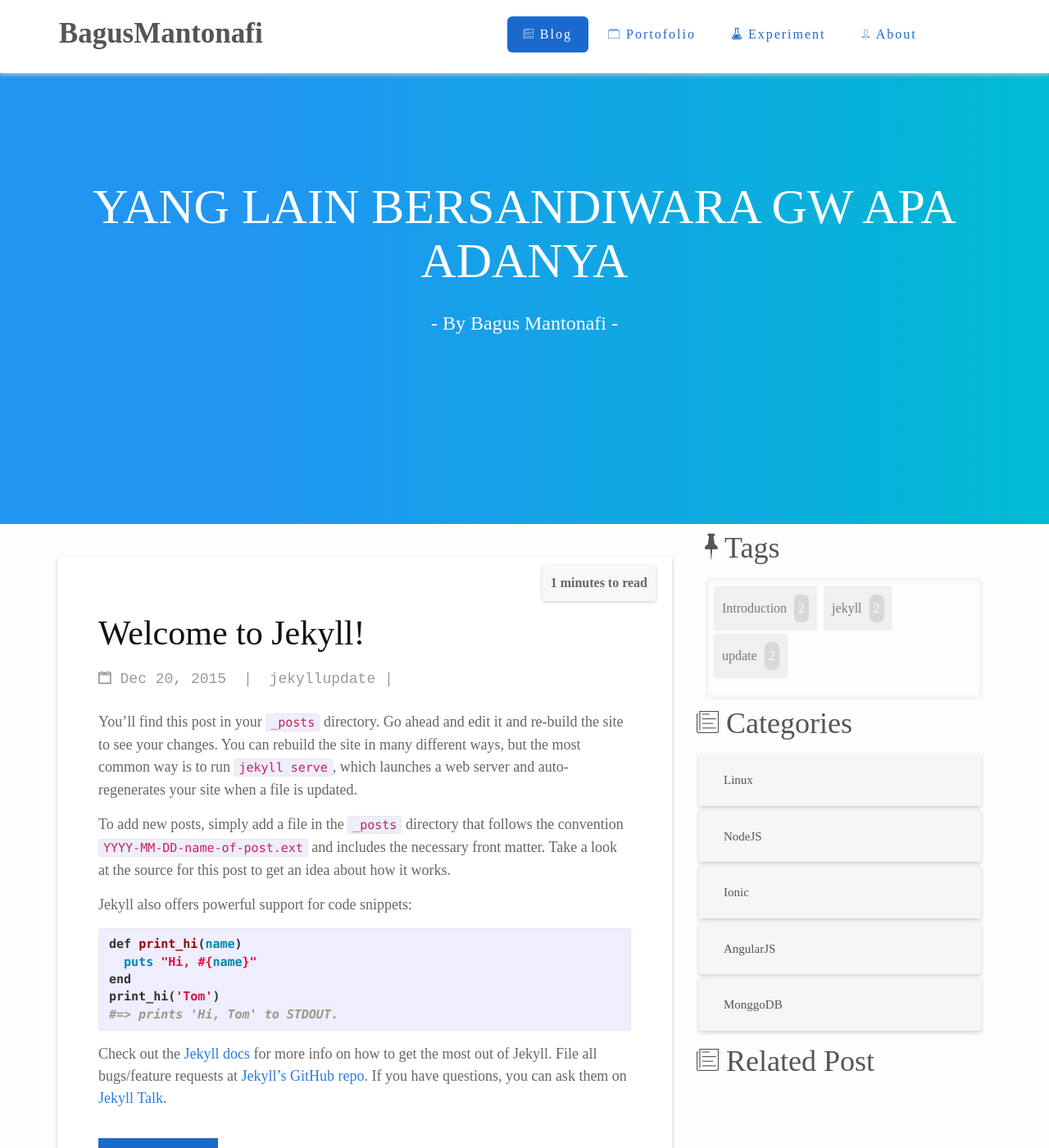
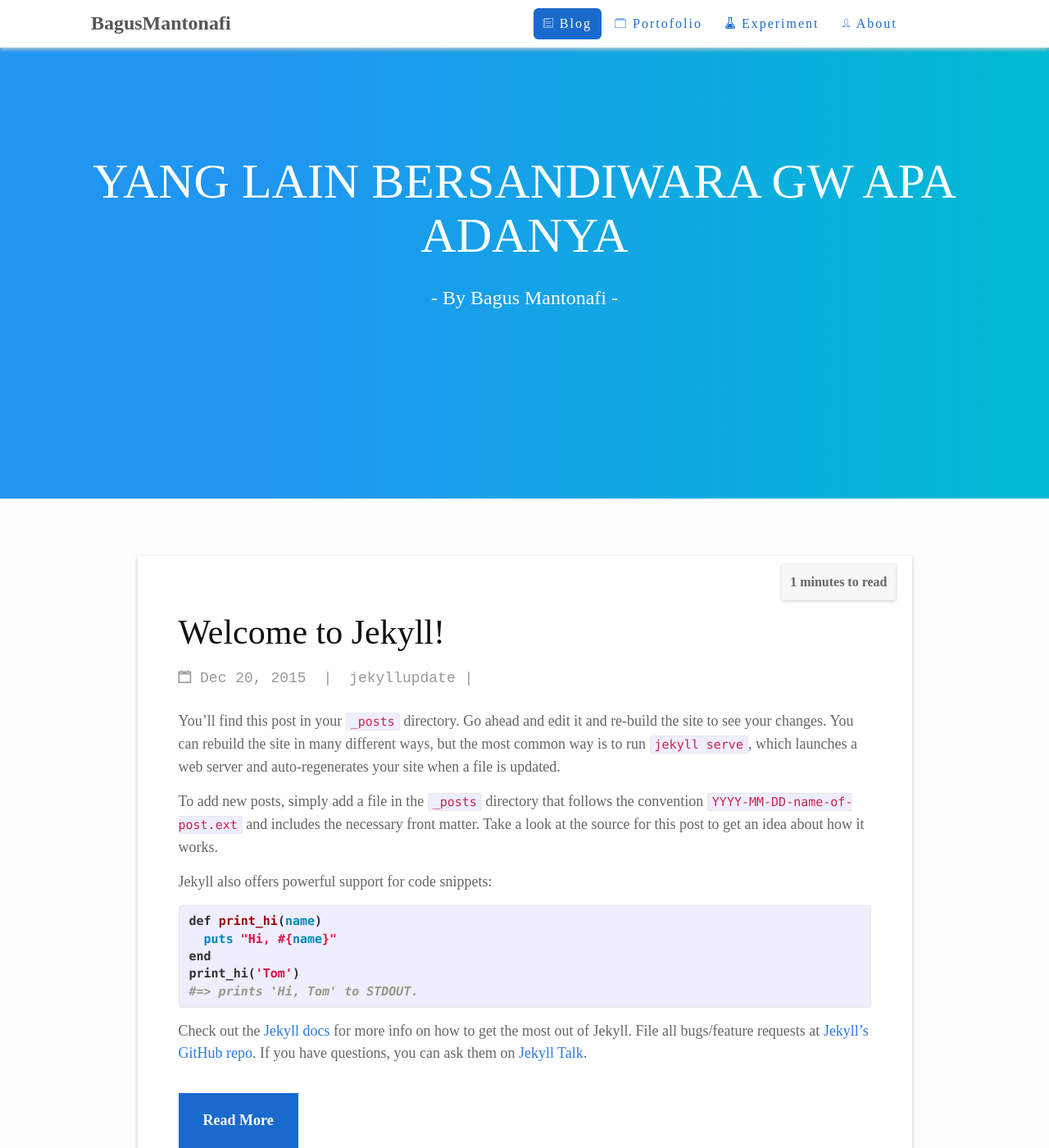
Before and after one commit to mbahgoez/mbahgoez.github.com, a Jekyll site: the page built from index.html, in a window 1280 px wide and 1400 px high. Shown: the whole window at 82% size. Built offline with Jekyll 4.4.1, drawn with Linux system fonts in a browser that asks for light colours; some web fonts are replaced; comment, search, counter and statistics services are not loaded.

Commit message:
perkecil navbar

```diff
--- a/_includes/head.html
+++ b/_includes/head.html
@@ -24,11 +24,16 @@
   {% endif %}
 
 
-	<link rel="stylesheet" href="http://mbahgoez.github.io/css/bootstrap.min.css">
+	<!-- <link rel="stylesheet" href="http://mbahgoez.github.io/css/bootstrap.min.css">
 	<link rel="stylesheet" href="http://mbahgoez.github.io/css/ionicons.min.css">
 	<link rel="stylesheet" href="{{ "/css/main.css" | prepend: site.baseurl }}">
 	<link rel="alternate" type="application/rss+xml" title="{{ site.title }}" href="{{ "/feed.xml" | prepend: site.baseurl | prepend: site.url }}">
-	<link rel="canonical" href="{{ page.url | replace:'index.html','' | prepend: site.baseurl | prepend: site.url }}">
+	<link rel="canonical" href="{{ page.url | replace:'index.html','' | prepend: site.baseurl | prepend: site.url }}"> -->
+
+
+  <link rel="stylesheet" href="/css/bootstrap.min.css">
+  <link rel="stylesheet" href="/css/ionicons.min.css">
+  <link rel="stylesheet" href="/css/main.css">
 
 	<script>
   (function(i,s,o,g,r,a,m){i['GoogleAnalyticsObject']=r;i[r]=i[r]||function(){
--- a/_sass/_layout.scss
+++ b/_sass/_layout.scss
@@ -100,7 +100,6 @@
     }
 
     .logo {
-
         @include phone {
             width:80%;
         }
@@ -108,9 +107,9 @@
                 font-family:'raleway';
                 font-weight: 900;
                 color:#555;
-                font-size: 35px;
+                font-size: 24px;
                 display: block;
-                padding:15px 10px 10px 0px;
+                padding:10px 10px 10px 0px;
 
                 @include phone {
                     padding-left: 40%;
@@ -207,7 +206,8 @@
 
         ul {
             text-align:center;
-            padding:20px 10px 10px 10px;
+            padding:10px 10px 10px 10px;
+            margin-bottom:0;
             @include phone {
                 text-align: left;
             }
@@ -215,7 +215,7 @@
             li {
                 display:inline-block;
                 box-sizing:border-box;
-                padding:5px;
+                padding:2px;
 
                 @include phone {
                     display:block;
@@ -224,7 +224,7 @@
                 a {
                     transition:all .1s ease;
                     display: block;
-                    padding:5px 15px;
+                    padding:5px 10px;
                     font-family: 'raleway';
                     font-size:16px;
                     font-weight: 500;
@@ -322,7 +322,7 @@
         box-sizing:border-box;
         padding:20px 0px;
         li {
-            padding:20px 0px;
+            padding:50px 0px;
         }
         div.post-card {
             position: relative;
@@ -338,13 +338,21 @@
                 padding: 20px;
             }
 
-            h2 {
+            h1 {
                 padding:20px 0px 0px 0px;
                 font-size:42px;
 
                 @include phone {
                     font-size: 20px;
                 }
+            }
+            h2 {
+              padding:20px 0px 0px 0px;
+              font-size:42px;
+
+              @include phone {
+                font-size:20px;
+              }
             }
             p.meta-author {
                 padding:5px 0px 10px 0px;
@@ -403,6 +411,10 @@
                 }// hover
             } // readmore
         }// post card
+    }
+
+    div.division {
+      padding:30px 0;
     }
 
 
@@ -484,6 +496,7 @@
 
             li {
                 padding:3px;
+                display: inline-block;
                 box-sizing:border-box;
 
                 @include phone {
--- a/index.html
+++ b/index.html
@@ -18,7 +18,7 @@
 <div class="content" id="content">
   <div class="container">
     <div class="row">
-      <div class="col-lg-8">
+      <div class="col-lg-10 col-lg-push-1">
         <ul class="listed">
 
         {% for post in site.posts %}
@@ -81,10 +81,16 @@
 
         </ul>
       </div><!-- col-8 -->
+    </div><!-- row -->
 
-      <div class="col-lg-4">
-       {% include sidebar_tags.html %}
+    <div class="row">
+      <div class="col-lg-10 col-lg-push-1">
 
+        <div class="division">
+          {% include sidebar_tags.html %}
+        </div>
+
+        <div class="division">
         <div class="categories">
           <h1>
             <i class="icon ion-ios-paper-outline"></i>
@@ -122,12 +128,15 @@
             </li>
           </ul>
         </div><!-- categories -->
+        </div>
+
+    <div class="division">
+
+      {% include related_posts.html %}
+    </div>
 
 
-    {% include related_posts.html %}
-
-
-      </div><!-- col -4 -->
+      </div><!-- col 8 -->
     </div><!-- row -->
   </div><!-- container -->
 </div><!-- content -->
```
Also changed, not shown: _layouts/post.html (+14 -10 lines), 8 other files.
